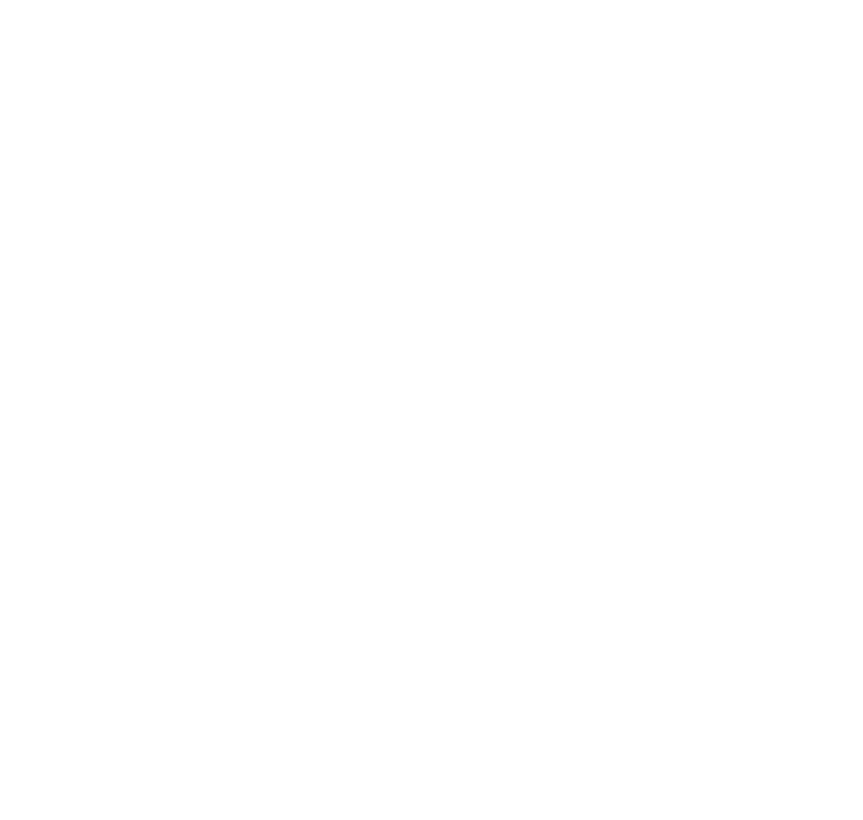
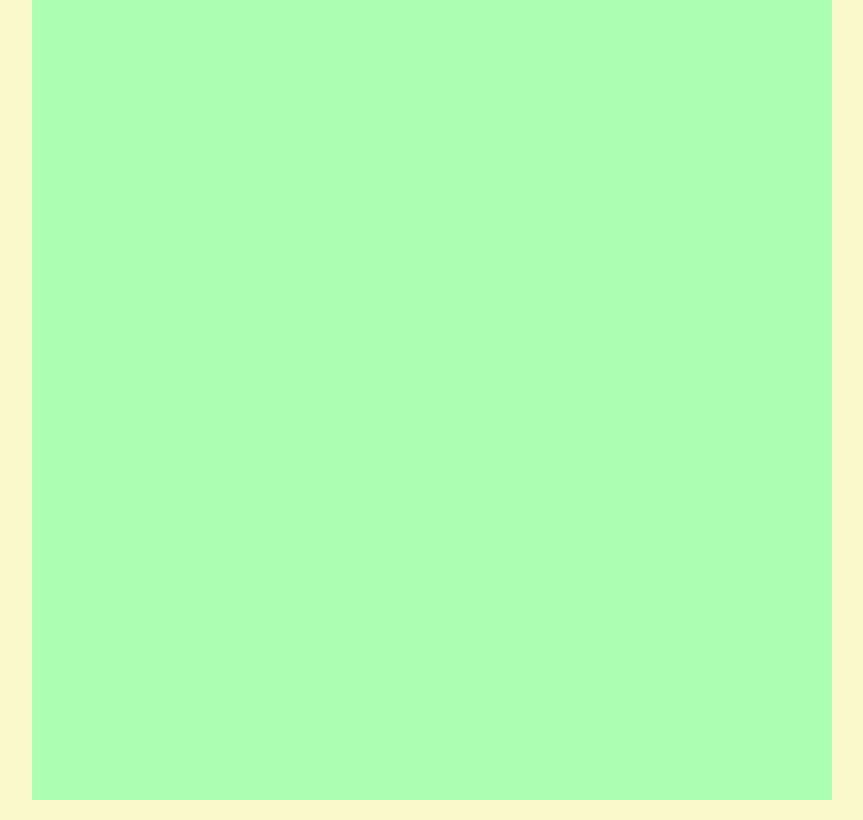
Before and after one commit to chiragvaswani/NaturalSelection, a plain HTML site: page index.html in a window 1280 px wide. Shown: the whole page, without its empty margins (208-1071 px from the left). Drawn offline with Linux system fonts and the light colour scheme.

Commit message:
Update stylesheet

```diff
--- a/style.css
+++ b/style.css
@@ -1,4 +1,13 @@
+html {
+  background-color: rgb(248, 248, 202);
+}
+
 canvas {
   width: 800px;
   height: 800px;
+  background-color: rgb(171, 255, 176);
+  position: absolute;
+  top: 50%;
+  left: 50%;
+  transform: translate(-50%, -50%);
 }
```
